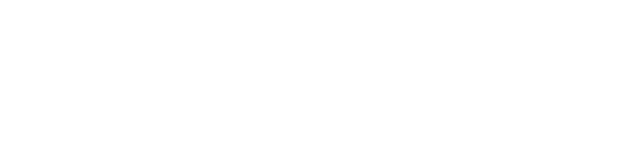
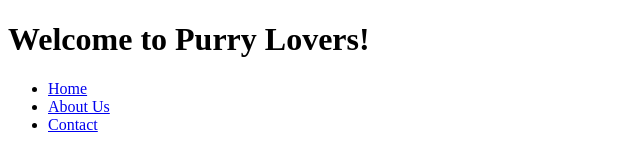
Before and after one commit to ElBurritoLex/Git-Testing, a plain HTML site: page index.html in a window 1280 px wide. Shown: the whole page, without its empty margins (0-640 px from the left). Drawn offline with Linux system fonts and the light colour scheme.

Commit message:
Created CSS and JavaScript files and linked them to index.html, also added a Nav Bar to HTML file

```diff
--- a/index.html
+++ b/index.html
@@ -7,6 +7,18 @@
   <link rel="stylesheet" href="styles.css">
 </head>
 <body>
-
+  <header>
+    <h1>Welcome to Purry Lovers!</h1>
+    <nav>
+      <ul>
+        <li><a href="#home">Home</a></li>
+        <li><a href="#about">About Us</a></li>
+        <li><a href="#contact">Contact</a></li>
+      </ul>
+    </nav>
+  </header>
+  <footer>
+    <script src="script.js"></script>
+  </footer>
 </body>
 </html>
--- /dev/null
+++ b/script.js
@@ -0,0 +1 @@
+alert("Welcome to Purry Lovers! MEOW!");
```
